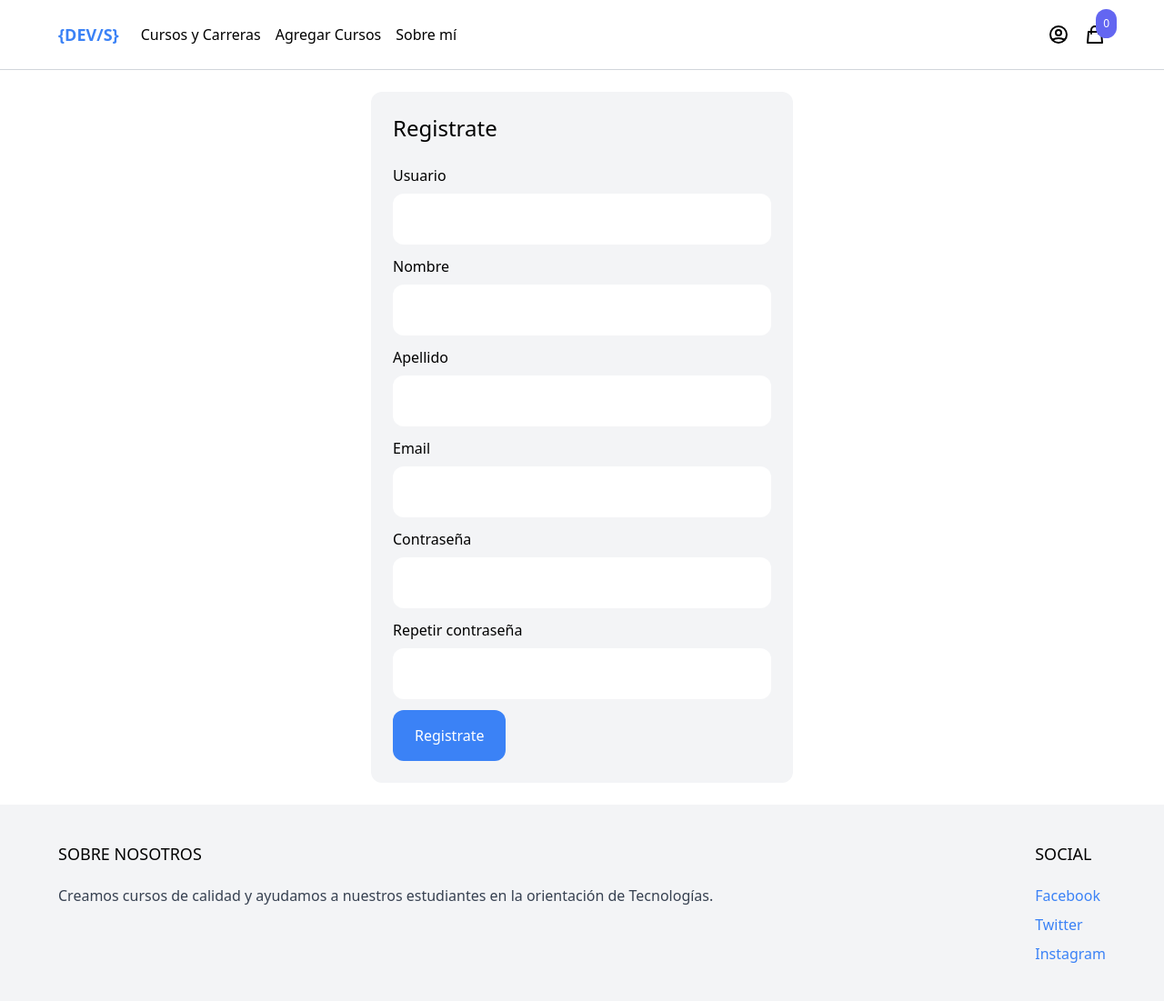
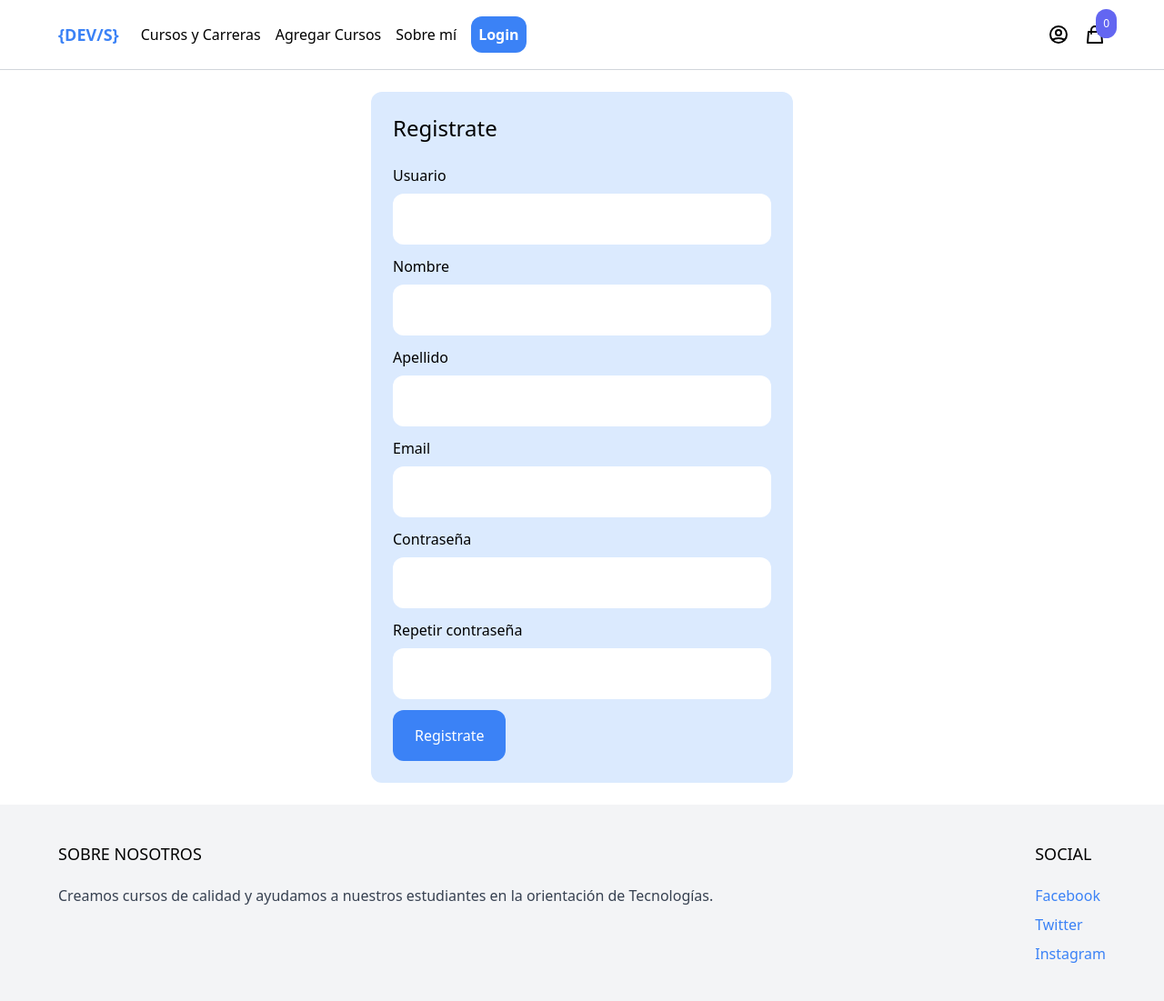
Before and after one commit to haaag/django-simple-ecommerce, a Django app: page /signup/ in a window 1280 px wide. Shown: the whole page at 91% size. Run offline with Django 4.2, Linux system fonts and the light colour scheme; some libraries are stand-ins or nearby versions.

Commit message:
update core templates

```diff
--- a/core/templates/core/base.html
+++ b/core/templates/core/base.html
@@ -21,13 +21,19 @@
           <li><a href="{% url 'about' %}">Sobre mí</a></li>
 
           {% if request.user.is_authenticated %}
-          <li><a href="{% url 'logout' %}">Log out</a></li>
+          <div class="py-2 px-2 bg-red-500 rounded-xl hover:bg-red-700">
+            <li><a href="{% url 'logout' %}" class="text-white font-bold">Log out</a></li>
+          </div>
+          {% else %}
+          <div class="py-2 px-2 bg-blue-500 rounded-xl hover:bg-blue-700">
+            <li><a href="{% url 'login' %}" class="text-white font-bold">Login</a></li>
+          </div>
           {% endif %}
         </ul>
       </div>
 
       <div class="menu-right flex items-center space-x-4">
-        <a href="#">
+        <a href="{% url 'login' %}">
           <svg xmlns="http://www.w3.org/2000/svg" class="h-6 w-6" fill="none" viewBox="0 0 24 24" stroke="currentColor">
             <path stroke-linecap="round" stroke-linejoin="round" stroke-width="2"
               d="M5.121 17.804A13.937 13.937 0 0112 16c2.5 0 4.847.655 6.879 1.804M15 10a3 3 0 11-6 0 3 3 0 016 0zm6 2a9 9 0 11-18 0 9 9 0 0118 0z" />
--- a/core/templates/core/signup.html
+++ b/core/templates/core/signup.html
@@ -1,6 +1,8 @@
-{% extends 'core/base.html' %} {% block content %}
+{% extends 'core/base.html' %}
+{% block title %}Registrarse {% endblock %}
+{% block content %}
 <div class="max-w-lg mx-auto flex flex-wrap p-6">
-  <div class="w-full bg-gray-100 p-6 rounded-xl">
+  <div class="w-full bg-blue-100 p-6 rounded-xl">
     <h1 class="mb-6 text-2xl">Registrate</h1>
 
     <form method="post" action="." class="space-y-3">
```
Also changed, not shown: core/templates/core/login.html (+7 -1 lines).
